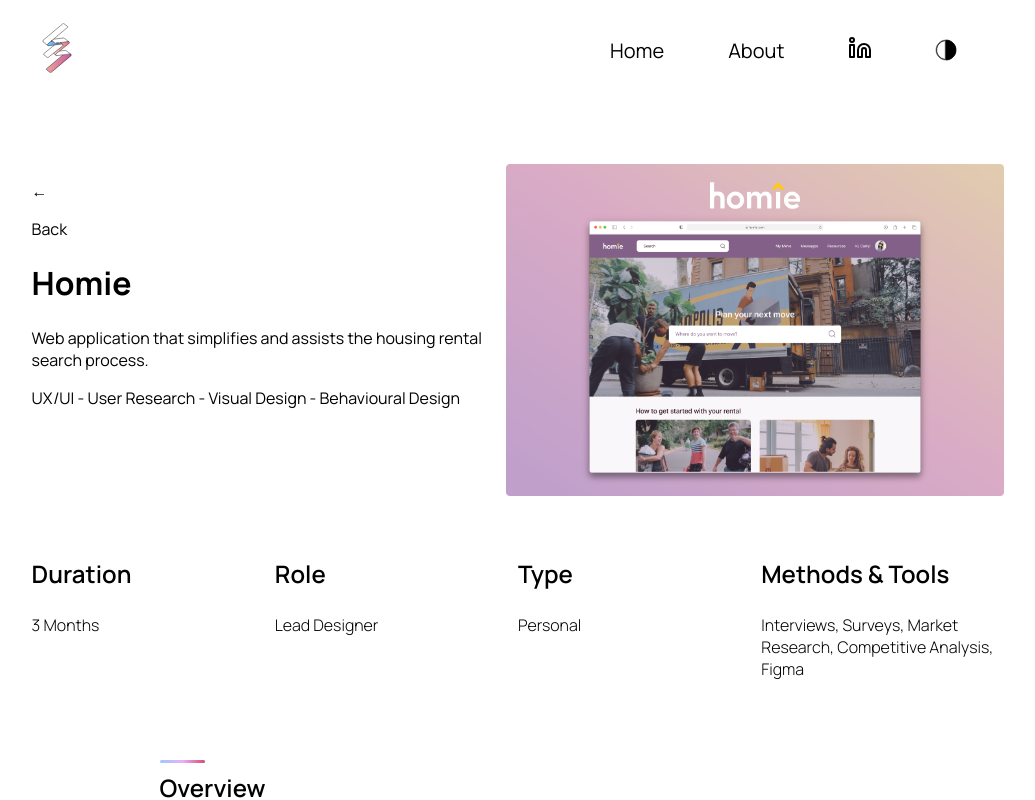
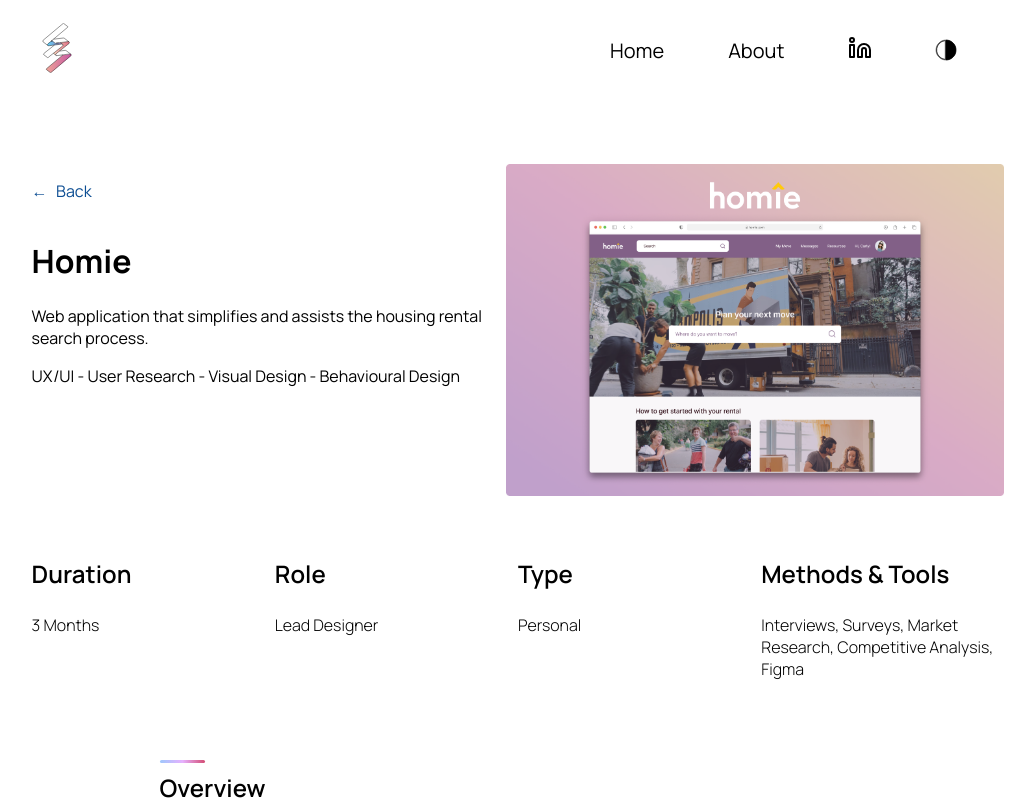
Before and after one commit to Elimists/sash-portfolio, a Next.js app: page /1 in a window 1280 px wide. Shown: the top 800 px of the page, without its empty margins (122-1157 px from the left). Built offline with nearby package versions, Linux system fonts and the light colour scheme.

Commit message:
Added style for 'Go back' button and persona sections

```diff
--- a/styles/Details.module.css
+++ b/styles/Details.module.css
@@ -86,6 +86,29 @@
     justify-content: space-between;
 }
 
+.briefs_li{
+    padding-bottom: 1rem;
+}
+.briefs_ol > li::marker{
+    font-weight: 700;
+}
+
+.personas_image_container{
+    display: flex;
+    flex-wrap: wrap;
+    justify-content: space-between;
+    text-align: center;
+}
+.persona_image_div{
+    border: 1px solid black;
+    border-radius: 10px;
+    overflow: hidden;
+    height: 250px;
+}
+.persona_container{
+    margin: 1rem 0;
+}
+
 /*Heading Bar - Colored bar that goes over the heading*/
 .heading_bar {
     height: 3px;
@@ -93,6 +116,21 @@
     border-radius: 20px;
     background: rgb(159, 199, 252);
     background: linear-gradient(90deg, rgba(159, 199, 252, 1) 0%, rgba(230, 177, 254, 1) 50%, rgba(211, 77, 116, 1) 100%);
+}
+
+/* Go Back Button*/
+.go_back_button > p{
+    padding: 0;
+    margin-left: 0;
+
+}
+.go_back_button{
+    display: flex;
+    justify-content: space-between;
+    width: 60px;
+    align-items: center;
+    cursor: pointer;
+    color: var(--color-blue);
 }
 @media (max-width: 900px){
     .top_section{
```
